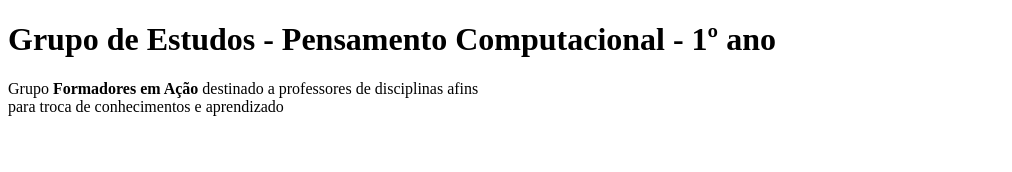
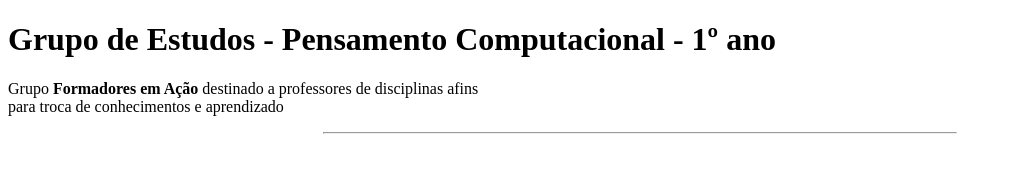
Before and after one commit to pcalexandrat/exercicio, a plain HTML site: page index.html in a window 1280 px wide. Shown: the whole page, without its empty margins (0-1012 px from the left). Drawn offline with Linux system fonts and the light colour scheme.

Commit message:
largura da linha

```diff
--- a/index.html
+++ b/index.html
@@ -9,6 +9,6 @@
    <h1> Grupo de Estudos - Pensamento Computacional - 1º ano</h1>
 
    <p>Grupo <b>Formadores em Ação</b> destinado a professores de disciplinas afins <br> para troca de conhecimentos e aprendizado </p>
-
+  <hr width="50%">
 </body>
 </html>
```
